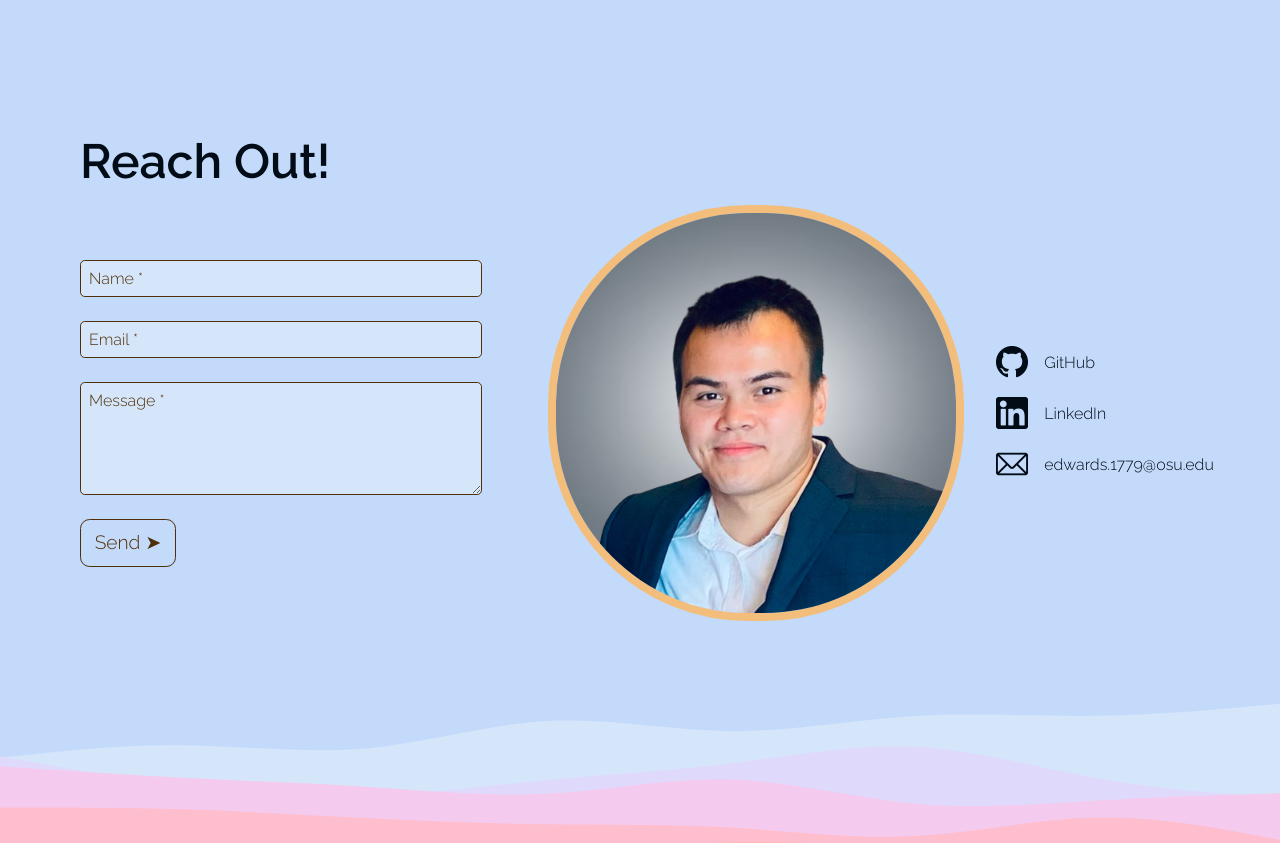
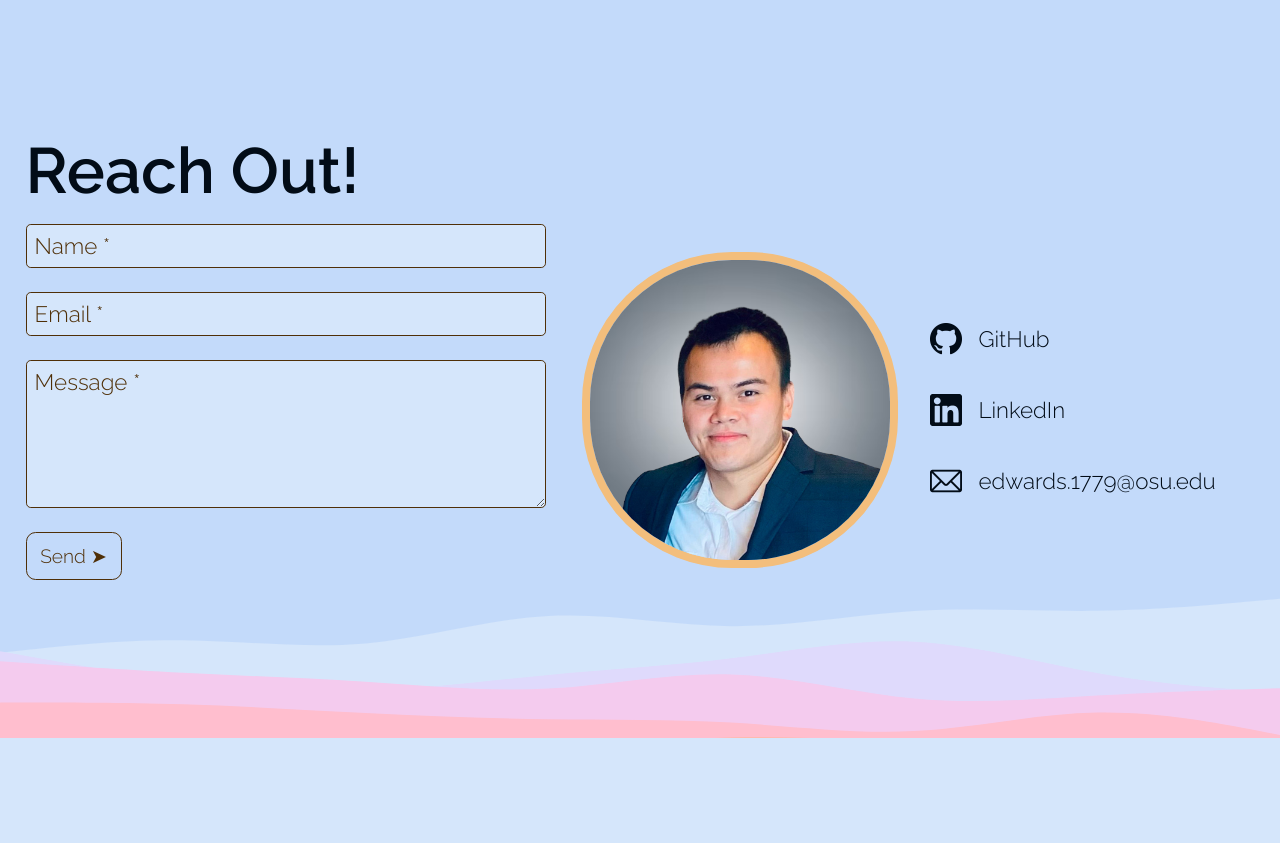
Before and after one commit to Devin-Edwards8/portfolio2, a website built with Parcel: page src/index.html in a window 1280 px wide. Shown: the part 4680-5523 px from the top of the page. After the commit the page ends 5418 px from the top, so only its background shows below. Built offline with nearby package versions, Linux system fonts and the light colour scheme; a web font is replaced by a local one.

Commit message:
made contact design mobile first

```diff
--- a/src/sass/sections/_contact.scss
+++ b/src/sass/sections/_contact.scss
@@ -7,23 +7,23 @@
 
 .contact-header {
     font-size: 3rem;
-    margin: 0 0 0 5rem;
+    margin: 0 0 2vh 2vw;
 }
 
 .contact-content {
     display: flex;
-    flex-direction: row;
-    justify-content: space-between;
-    align-items: center;
-    padding: 1rem 0 5rem 5rem;
+    flex-direction: column;
+    justify-content: flex-start;
+    align-items: flex-start;
+    padding: 0 2vw;
 }
 
 .headshot-and-socials {
     display: flex;
-    flex-direction: row;
-    justify-content: center;
+    flex-direction: column-reverse;
+    justify-content: flex-start;
     gap: 2rem;
-    align-items: center;
+    align-items: flex-start;
     width: 100%;
 
     .social-link {
@@ -42,9 +42,10 @@
     }
 
     .contact-portrait {
-        width: 250px;
+        align-self: center;
+        width: 200px;
         aspect-ratio: 1/1;
-        border-radius: 125px;
+        border-radius: 100px;
         border: .5rem solid c.$primary;
         flex-shrink: 1;
     }
@@ -139,6 +140,8 @@
     flex-direction: column;
     align-items: flex-start;
     gap: 1.5rem;
+    width: 100%;
+    margin-bottom: 1rem;
 
     input, textarea {
         background-color: c.$background;
@@ -147,7 +150,7 @@
         border: 1px solid c.$accent;
         border-radius: .3rem;
         padding: .5rem;
-        width: 30vw;
+        width: calc(100% - 1rem);
     }
 
     input::placeholder, textarea::placeholder {
@@ -172,64 +175,60 @@
     }
 }
 
-@media screen and (max-width: b.$laptop-screen) {
+@media only screen and (min-width: b.$small-screen) {
+    .headshot-and-socials {
+        flex-direction: row;
+        justify-content: space-around;
+        align-items: center;
+
+        .contact-portrait {
+            width: 250px;
+            border-radius: 125px;
+        }
+    }
+}
+
+@media only screen and (min-width: b.$tablet-screen) {
+    .contact-content {
+        flex-direction: row;
+        align-items: center;
+
+        .contact-portrait {
+            width: 200px;
+            border-radius: 100px;
+        }
+
+        form {
+            width: 40vw;
+        }
+    }
+}
+
+@media only screen and (min-width: b.$laptop-screen) {
     .contact-header {
-        margin: 0 0 1rem 0;
-        text-align: center;
+        font-size: 4rem;
     }
 
-    .contact-content {
-        flex-direction: column;
-        padding: 1rem;
-        align-items: flex-start;
-        gap: 5rem;
+    .contact-content p, .contact-content form textarea, .contact-content form input {
+        font-size: 1.4rem;
     }
 
-    .contact-content form input, .contact-content form textarea {
-        width: 90vw;
+    .contact-content form {
+        width: 50vw;
+    }
+
+    .headshot-and-socials {
+        justify-content: center;
+    }
+}
+
+@media only screen and (min-width: b.$large-screen) {
+    .contact-content form {
+        width: 70vw;
     }
 
     .headshot-and-socials .contact-portrait {
-        width: 110px;
-        border-radius: 55px;
+        width: 300px;
+        border-radius: 150px;
     }
 }
-
-@media screen and (max-width: 400px) {
-    .contact-content {
-        padding: 0;
-        align-items: center;
-    }
-
-    .social-link p {
-        font-size: 10px;
-    }
-}
-
-@media screen and (min-width: b.$small-screen) and (max-width: b.$tablet-screen) {
-    .headshot-and-socials .contact-portrait {
-        width: 250px;
-        border-radius: 125px;
-    }
-}
-
-@media screen and (min-width: b.$tablet-screen) {
-    .headshot-and-socials .contact-portrait {
-        width: 350px;
-        border-radius: 175px;
-    }
-}
-
-@media screen and (min-width: b.$laptop-screen) {
-    .headshot-and-socials .contact-portrait {
-        width: 300px;
-        border-radius: 175px;
-    }
-}
-
-@media screen and (min-width: b.$large-screen) {
-    .headshot-and-socials .contact-portrait {
-        width: 400px;
-        border-radius: 200px;
-    }
-}
```
Also changed, not shown: 2 other files.
